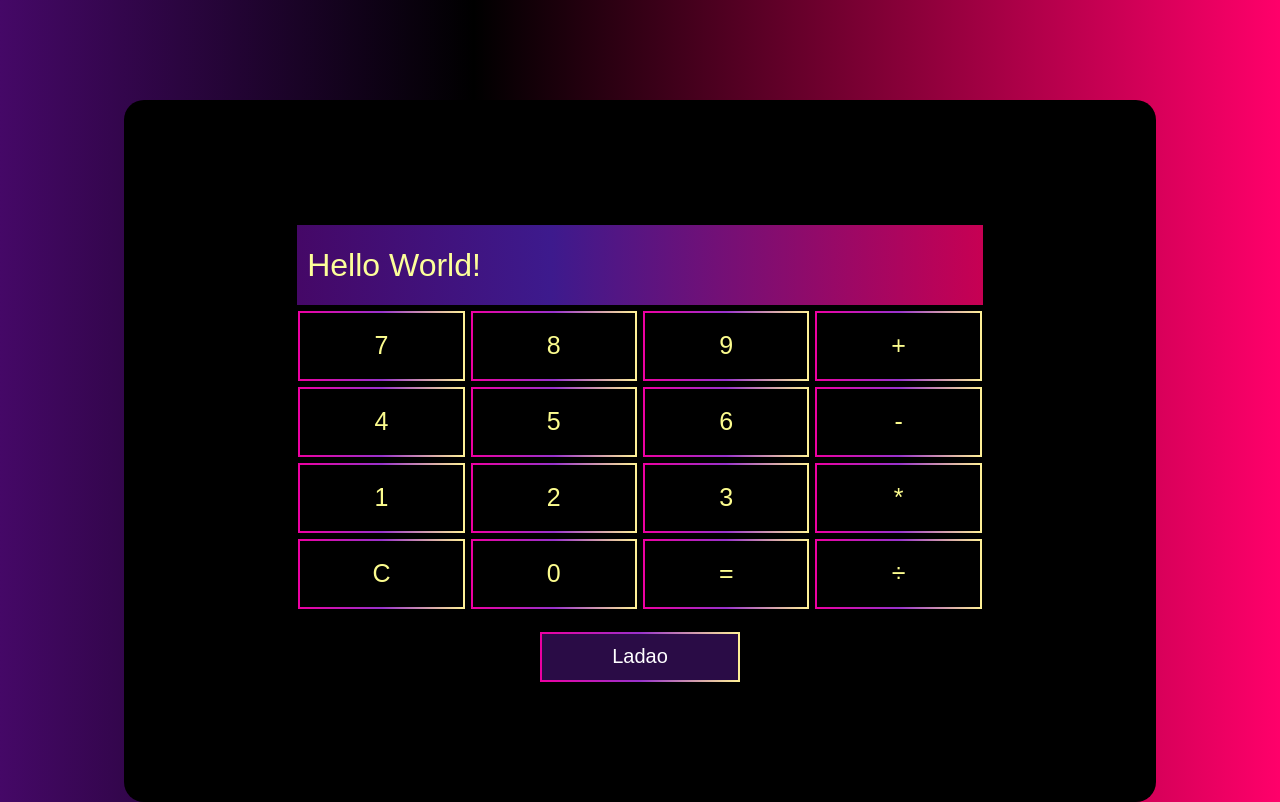
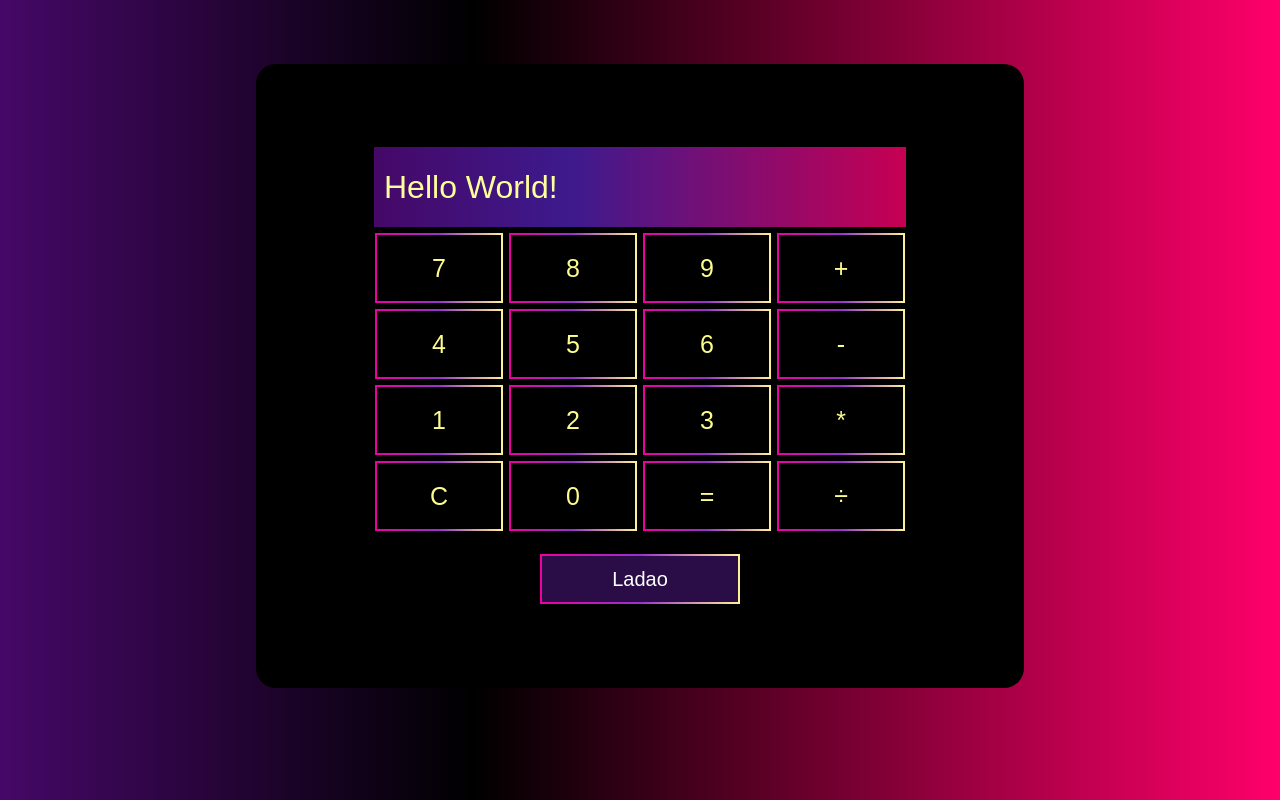
Before and after one commit to LorreaLadao/React-my-calculator, a React (Create React App) app: page / in a window 1280 px wide. Built offline with nearby package versions, Linux system fonts and the light colour scheme.

Commit message:
Update App.css

```diff
--- a/src/App.css
+++ b/src/App.css
@@ -7,11 +7,10 @@ body {
 
 .CalcContainer {
   margin: auto;
-  padding: 100px;
+  padding: 5%;
   background-color:rgba(0, 0, 0, 1);
-  margin: auto;
-  margin-top: 100px;
-  width: 65%;
+  margin-top: 5%;
+  width: 50%;
   border-radius: 20px;
 }
 
```
